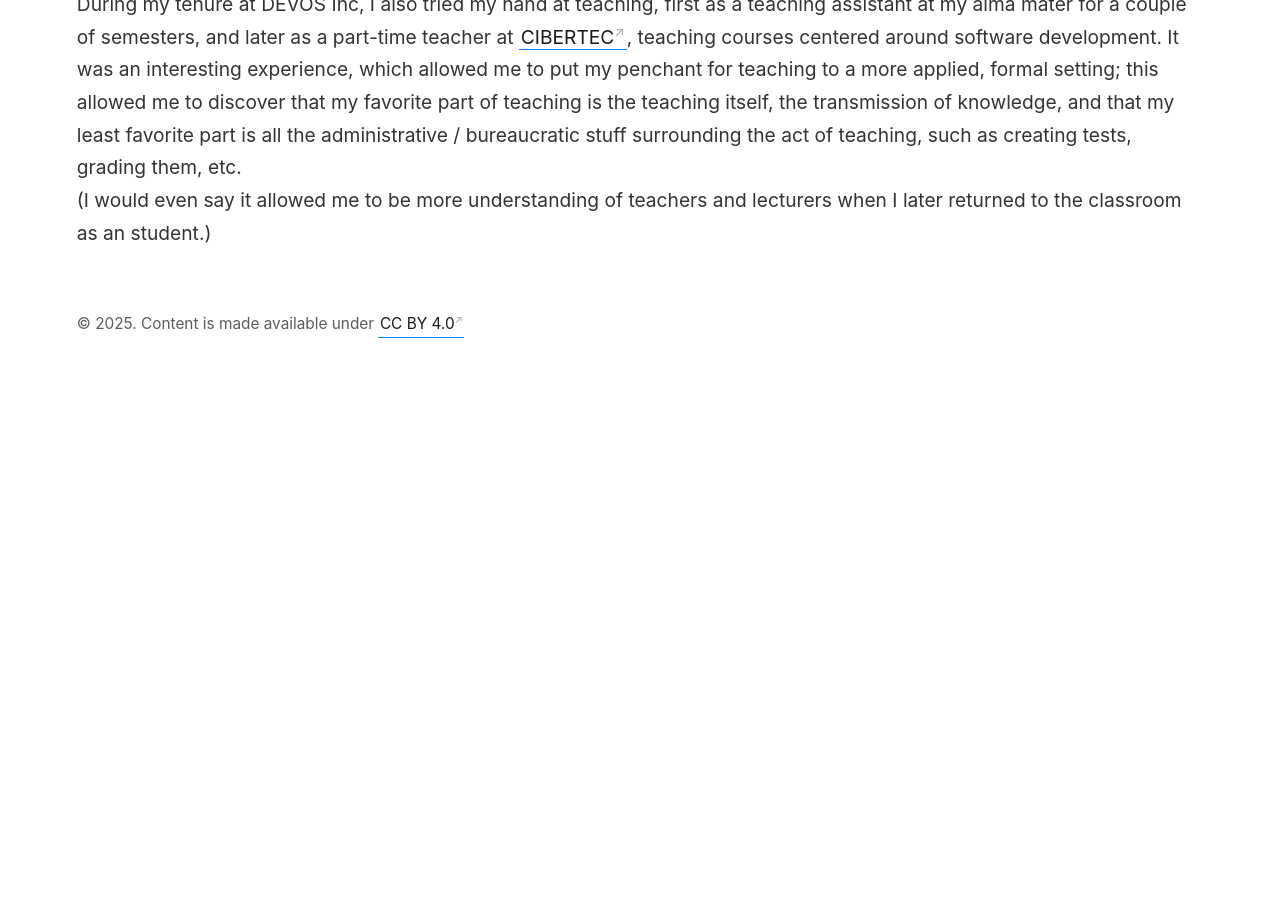
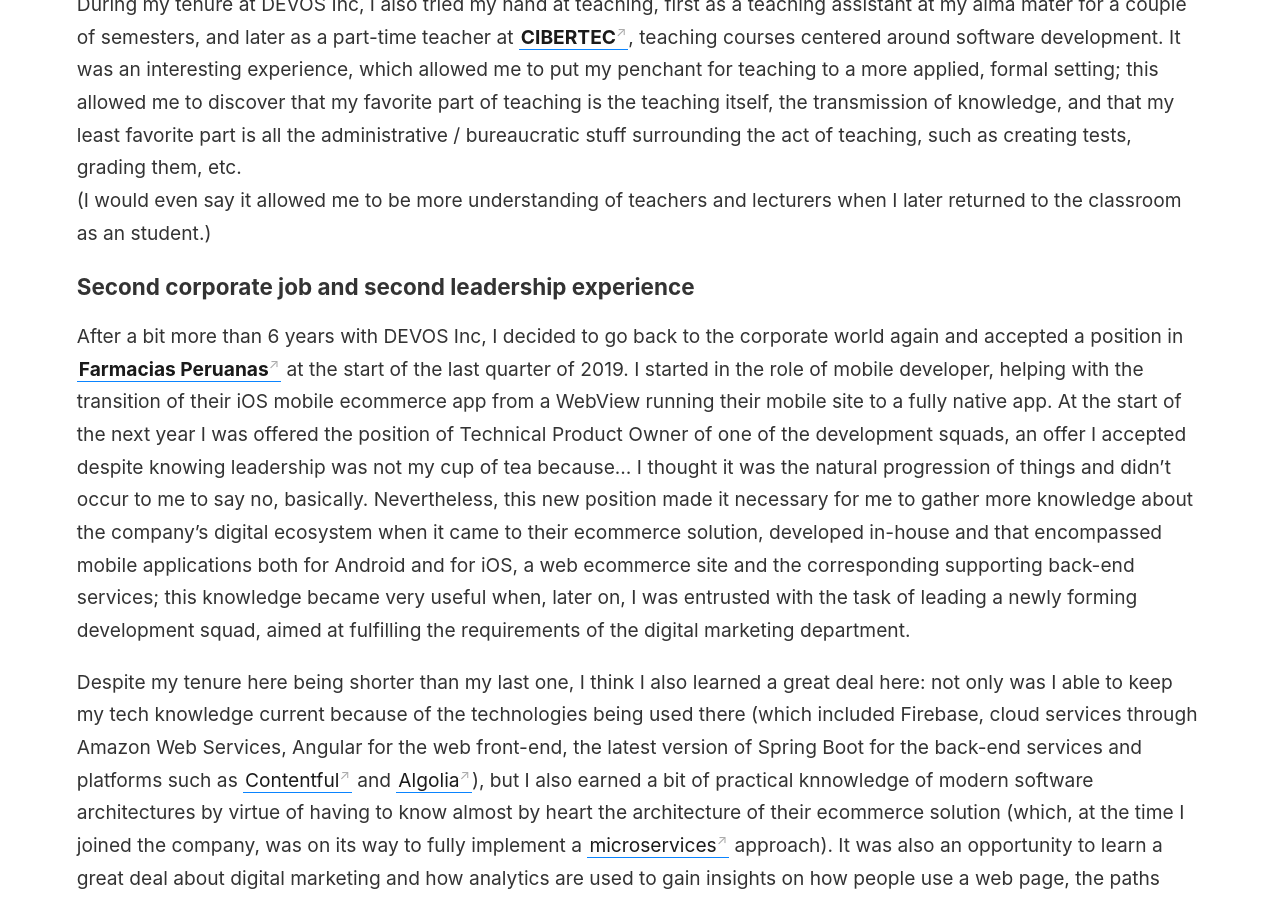
Before and after one commit to ricardochavezt/ricardochavezt.com, a Jekyll site: the page built from _pages/professional-experience.md, in a window 1280 px wide and 900 px high, scrolled down 1795 px. Built offline with Jekyll 4.4.1, drawn with Linux system fonts in a browser that asks for light colours; before the commit the page ends 2200 px from its top, so only the background shows below that; some of the changed text lies outside the part shown.

Commit message:
More progress on professional experience page

```diff
--- a/_pages/professional-experience.md
+++ b/_pages/professional-experience.md
@@ -28,5 +28,18 @@
 
 ### Aside: Teaching experience
 
-During my tenure at DEVOS Inc, I also tried my hand at teaching, first as a teaching assistant at my alma mater for a couple of semesters, and later as a part-time teacher at [CIBERTEC](https://www.cibertec.edu.pe/), teaching courses centered around software development. It was an interesting experience, which allowed me to put my penchant for teaching to a more applied, formal setting; this allowed me to discover that my favorite part of teaching is the teaching itself, the transmission of knowledge, and that my least favorite part is all the administrative / bureaucratic stuff surrounding the act of teaching, such as creating tests, grading them, etc.
+During my tenure at DEVOS Inc, I also tried my hand at teaching, first as a teaching assistant at my alma mater for a couple of semesters, and later as a part-time teacher at [**CIBERTEC**](https://www.cibertec.edu.pe/), teaching courses centered around software development. It was an interesting experience, which allowed me to put my penchant for teaching to a more applied, formal setting; this allowed me to discover that my favorite part of teaching is the teaching itself, the transmission of knowledge, and that my least favorite part is all the administrative / bureaucratic stuff surrounding the act of teaching, such as creating tests, grading them, etc.
 (I would even say it allowed me to be more understanding of teachers and lecturers when I later returned to the classroom as an student.)
+
+### Second corporate job and second leadership experience
+
+After a bit more than 6 years with DEVOS Inc, I decided to go back to the corporate world again and accepted a position in [**Farmacias Peruanas**](https://www.linkedin.com/company/farmacias-peruanas/) at the start of the last quarter of 2019. I started in the role of mobile developer, helping with the transition of their iOS mobile ecommerce app from a WebView running their mobile site to a fully native app. At the start of the next year I was offered the position of Technical Product Owner of one of the development squads, an offer I accepted despite knowing leadership was not my cup of tea because... I thought it was the natural progression of things and didn't occur to me to say no, basically. Nevertheless, this new position made it necessary for me to gather more knowledge about the company's digital ecosystem when it came to their ecommerce solution, developed in-house and that encompassed mobile applications both for Android and for iOS, a web ecommerce site and the corresponding supporting back-end services; this knowledge became very useful when, later on, I was entrusted with the task of leading a newly forming development squad, aimed at fulfilling the requirements of the digital marketing department.
+
+Despite my tenure here being shorter than my last one, I think I also learned a great deal here: not only was I able to keep my tech knowledge current because of the technologies being used there (which included Firebase, cloud services through Amazon Web Services, Angular for the web front-end, the latest version of Spring Boot for the back-end services and platforms such as [Contentful](https://www.contentful.com/) and [Algolia](https://www.algolia.com/)), but I also earned a bit of practical knnowledge of modern software architectures by virtue of having to know almost by heart the architecture of their ecommerce solution (which, at the time I joined the company, was on its way to fully implement a [microservices](https://en.wikipedia.org/wiki/Microservices) approach). It was also an opportunity to learn a great deal about digital marketing and how analytics are used to gain insights on how people use a web page, the paths they follow and if the campaigns are having the desired results, as well as all the tricks used to ensure and maintain a good position in the search engine results (collectively know as _search-engine optimization_ or SEO). While I did not like at all the constant barrage of deadlines and urgency product of acting as technological support to a digital marketing team, I can say I learned a lot and that my team got a lot of things done to support the work of our users.
+(And let's not forget that the savings I could accrue while working there went a long way in funding my future master's degree.)
+
+### Graduate studies and first international job experience
+
+In the search for a way to steer my career in a more interesting direction, I started looking up master degrees in the field of data science and/or artificial intelligence, both because of their recent relevance and because I genuinely thought those were interesting topics. Through a recommendation from my alma mater, I came across the [EDISS](https://www.master-ediss.eu/) (Engineering of Data-intensive Intelligent Software Systems) joint master degree, which caught my eye both because of its focus on connecting software engineering (which I was already familiar to) with data science and artificial intelligence (for which I had great interest but little knowledge), and because it would allow me to experience living abroad in at least two different countries (and living on my own, at least for a while, was a pending personal goal). So, after a good deal of paperwork, I was accepted and moved to Finland at the start of August 2022 (which meant I also had to end my contract with Farmacias Peruanas) to complete the first year of studies at [**Åbo Akademi**](https://www.abo.fi/en/), which centered around the foundational topics in data science and artificial intelligence.
+
+After the first year, I was lucky enough to land a summer internship at [**Nokia**](https://www.nokia.com/), the Finnish company once famous for manufacturing some of the most popular mobile phones, now centered more around networking and communications. My brief stint there as Trainee in the Advanced Technology Group centered around a mobile development project for an application that showcased some of the newest technologies developed by the company, which was a great fit given my already extensive experience in mobile development. Then, on September 2023, I moved to Italy to complete the second year of studies at [**Università degli Studi dell'Aquila**](https://www.univaq.it/en/index.php?&lang_s=en), which centered more around the software engineering of machine learning systems and model-driven software engineering. Finally, on October 2024 I defended my thesis and earned my master degree from <abbr title="Università degli Studi dell'Aquila">UnivAQ</abbr>, and a month later I received my diploma from Åbo Akademi.
```
